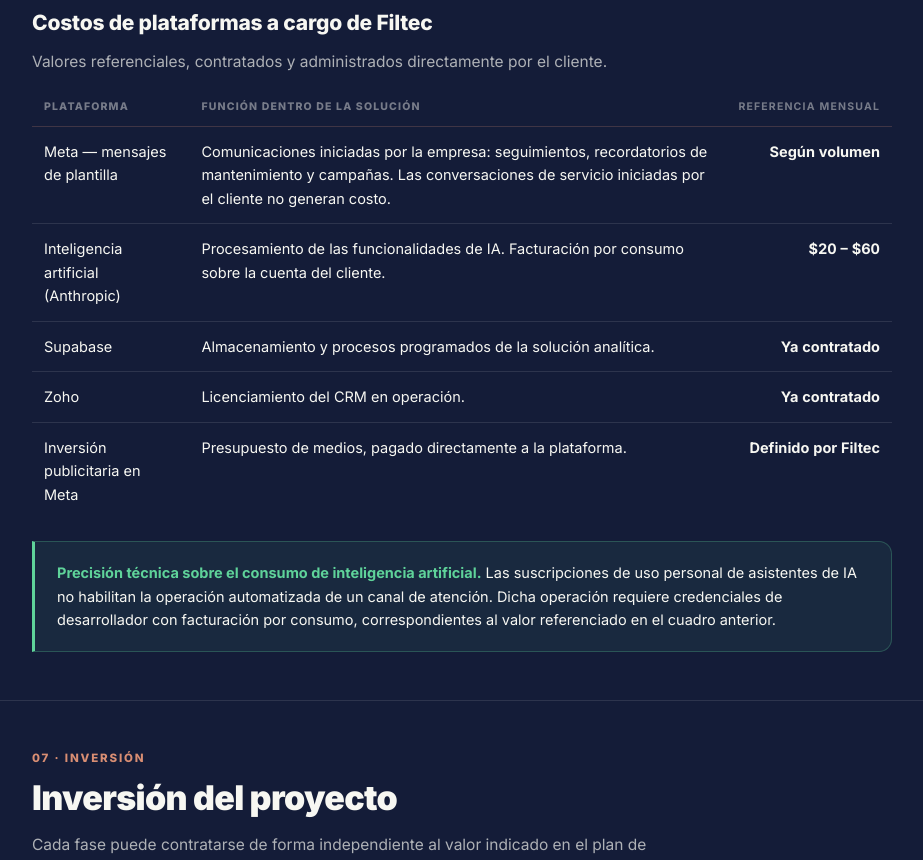
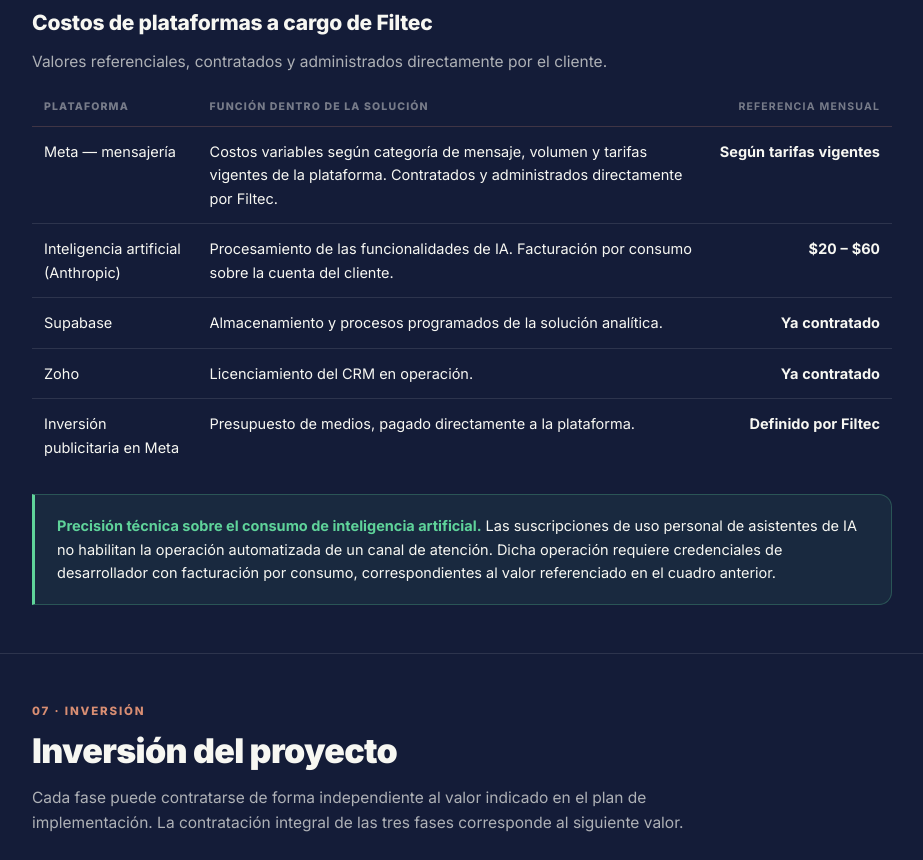
Before and after one commit to gamoralesdesign-ec/gamoralesdesign-ec.github.io, a plain HTML site: page filtec/index.html in a window 1280 px wide. Shown: the part 11140-12000 px from the top of the page, without its empty margins (178-1101 px from the left). Drawn offline with Linux system fonts and the light colour scheme.

Commit message:
Propuesta Filtec: actualiza web y PDF

```diff
--- a/filtec/index.html
+++ b/filtec/index.html
@@ -573,7 +573,7 @@
     <div class="scroller">
     <table class="tbl">
       <tr><th>Plataforma</th><th>Función dentro de la solución</th><th class="num">Referencia mensual</th></tr>
-      <tr><td>Meta — mensajes de plantilla</td><td>Comunicaciones iniciadas por la empresa: seguimientos, recordatorios de mantenimiento y campañas. Las conversaciones de servicio iniciadas por el cliente no generan costo.</td><td class="num">Según volumen</td></tr>
+      <tr><td>Meta — mensajería</td><td>Costos variables según categoría de mensaje, volumen y tarifas vigentes de la plataforma. Contratados y administrados directamente por Filtec.</td><td class="num">Según tarifas vigentes</td></tr>
       <tr><td>Inteligencia artificial (Anthropic)</td><td>Procesamiento de las funcionalidades de IA. Facturación por consumo sobre la cuenta del cliente.</td><td class="num">$20 – $60</td></tr>
       <tr><td>Supabase</td><td>Almacenamiento y procesos programados de la solución analítica.</td><td class="num">Ya contratado</td></tr>
       <tr><td>Zoho</td><td>Licenciamiento del CRM en operación.</td><td class="num">Ya contratado</td></tr>
```
Also changed, not shown: 1 other file.
